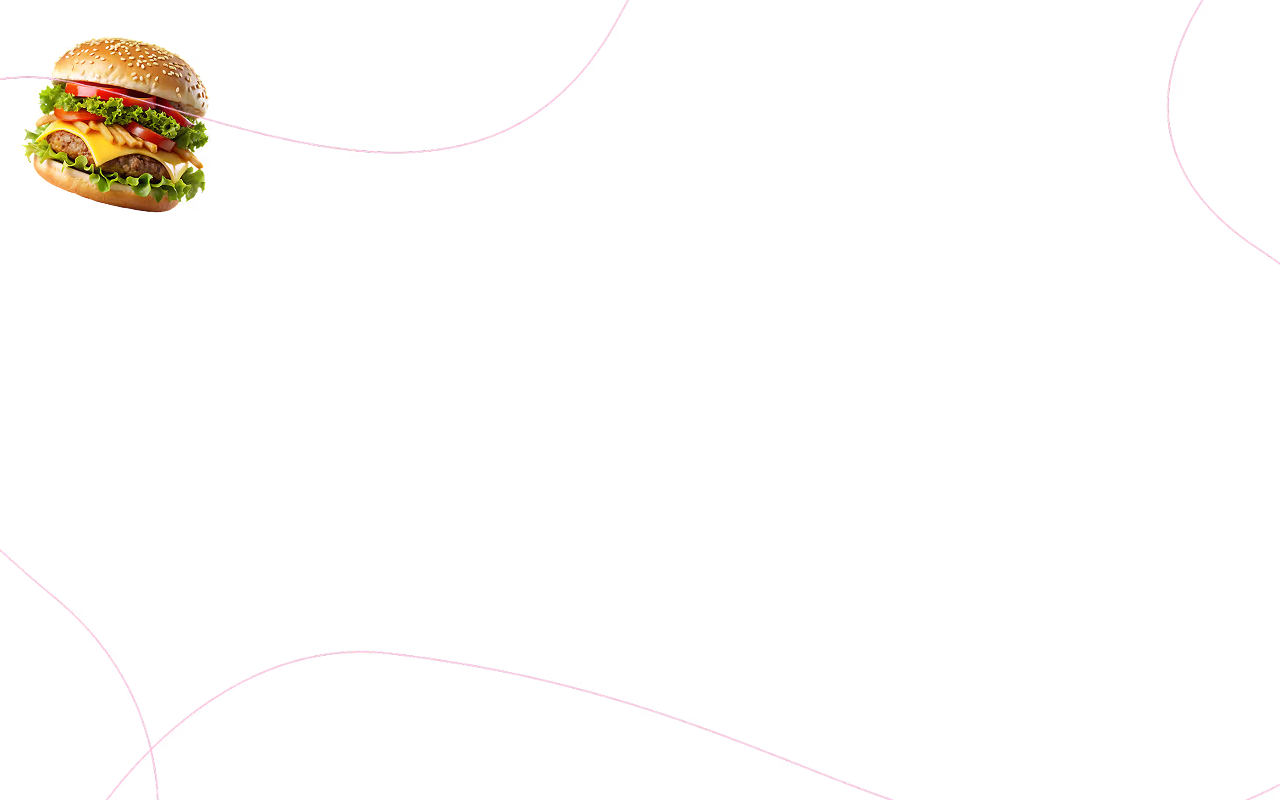
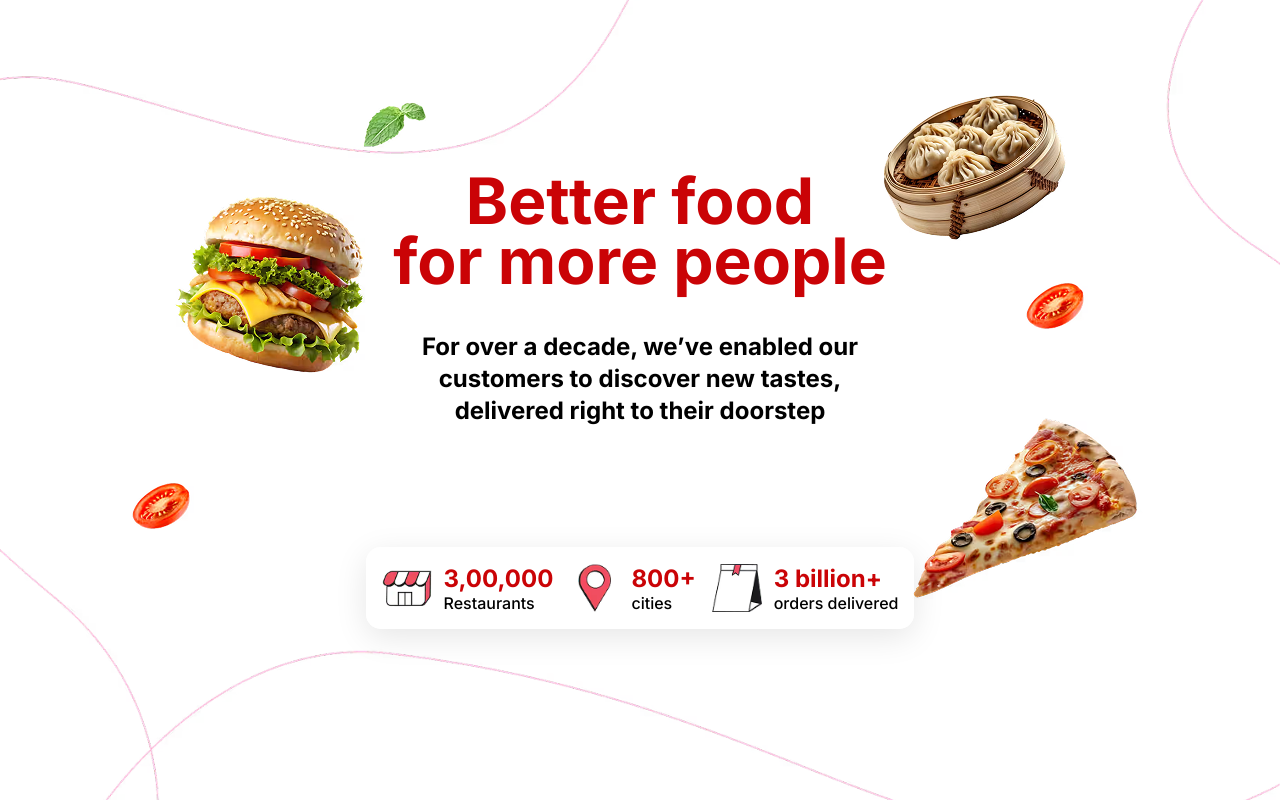
Before and after one commit to shadowrahmat/Food-Banner, a plain HTML site: page index.html in a window 1280 px wide. Drawn offline with Linux system fonts and the light colour scheme.

Commit message:
a new code is full code

```diff
--- a/index.html
+++ b/index.html
@@ -4,15 +4,68 @@
     <meta charset="UTF-8" />
     <meta name="viewport" content="width=device-width, initial-scale=1.0" />
     <title>Food Banner</title>
-    <link rel="stylesheet" href="style/style.css" />
+    <link rel="stylesheet" href="/style/style.css" />
   </head>
   <body>
     <main>
       <div class="image_container">
-        <img src="/images/bg_image.png" alt="bg img" />
+        <img src="./images/bg_image.png" alt="Bg Image" />
       </div>
       <div class="content">
-        <img src="./images/burger.png" alt="" />
+        <img src="./images/burger.png" class="burger" />
+        <img src="./images/tomato.png" class="tomato-1" />
+        <img src="./images/tomato.png" class="tomato-2" />
+        <img src="./images/pizza.png" class="pizza" />
+        <img src="./images/momo.png" class="momo" />
+        <img src="./images/leaf.png" class="leaf" />
+        <div class="center-content">
+          <section class="text-content">
+            <h1>
+              Better food <br />
+              for more people
+            </h1>
+            <p>
+              For over a decade, we’ve enabled our customers to discover new
+              tastes, delivered right to their doorstep
+            </p>
+          </section>
+
+          <section class="info-section">
+            <div class="info-item">
+              <img
+                src="./images/house.png"
+                alt="Restaurant Icon"
+                class="info-icon"
+              />
+              <div class="info-text">
+                <span class="info-number">3,00,000</span>
+                <span class="info-label">Restaurants</span>
+              </div>
+            </div>
+            <div class="info-item">
+              <img
+                src="./images/location.png"
+                alt="Location icon"
+                class="info-icon"
+              />
+              <div class="info-text">
+                <span class="info-number">800+</span>
+                <span class="info-label">cities</span>
+              </div>
+            </div>
+            <div class="info-item">
+              <img
+                src="./images/banner.png"
+                alt="Orders icon"
+                class="info-icon"
+              />
+              <div class="info-text">
+                <span class="info-number">3 billion+</span>
+                <span class="info-label">orders delivered</span>
+              </div>
+            </div>
+          </section>
+        </div>
       </div>
     </main>
   </body>
--- a/style/style.css
+++ b/style/style.css
@@ -1,8 +1,7 @@
 @import url("https://fonts.googleapis.com/css2?family=Inter:ital,opsz,wght@0,14..32,100..900;1,14..32,100..900&display=swap");
-
 * {
   margin: 0;
-  padding: o;
+  padding: 0;
   box-sizing: border-box;
 }
 
@@ -10,20 +9,121 @@ body {
   font-family: "Inter", sans-serif;
   font-optical-sizing: auto;
 }
+
 main {
   position: relative;
   height: 100vh;
   width: 100%;
-}
 
-.image_container {
-  height: 100vh;
-  width: 100%;
-  position: absolute;
-}
-
-.image_container img {
+  .image_container {
     height: 100%;
     width: 100%;
-    object-fit: cover;
+    position: absolute;
+    img {
+      height: 100%;
+      width: 100%;
+      object-fit: cover;
+    }
+  }
+
+  .content {
+    display: flex;
+    height: 100%;
+    width: 100%;
+    justify-content: center;
+    align-items: center;
+
+    .burger {
+      position: absolute;
+      top: 20%;
+      left: 12%;
+    }
+    .tomato-1 {
+      position: absolute;
+      top: 60%;
+      left: 10%;
+    }
+    .tomato-2 {
+      position: absolute;
+      top: 35%;
+      right: 15%;
+    }
+    .pizza {
+      position: absolute;
+      top: 45%;
+      right: 10%;
+    }
+    .momo {
+      position: absolute;
+      top: 6%;
+      right: 15%;
+    }
+    .leaf {
+      position: absolute;
+      top: 12%;
+      left: 28%;
+    }
+
+    .text-content {
+      display: flex;
+      flex-direction: column;
+      align-items: center;
+      margin-bottom: 60px;
+      h1 {
+        font-size: 64px;
+        line-height: 60px;
+        margin-bottom: 40px;
+        text-align: center;
+        color: #ca0306;
+      }
+      p {
+        font-size: 24px;
+        line-height: 32px;
+        font-weight: bold;
+        text-align: center;
+        margin: 0 auto;
+        max-width: 450px;
+      }
+    }
+
+    .info-section {
+      display: flex;
+      margin-top: 120px;
+      justify-content: center;
+      align-items: center;
+      background-color: rgba(255, 255, 255, 0.95);
+      box-shadow: 0 8px 32px rgba(0, 0, 0, 0.1);
+      gap: 16px;
+      padding: 15px;
+      border-radius: 15px;
+      border: 1px solid rgba(255, 255, 255, 0.2);
+
+      .info-item {
+        display: flex;
+        align-items: center;
+        gap: 12px;
+
+        .info-icon {
+          height: 50px;
+          width: 50px;
+          object-fit: contain;
+        }
+
+        .info-text {
+          display: flex;
+          flex-direction: column;
+          .info-number {
+            font-size: 24px;
+            font-weight: bold;
+            color: #ca0306;
+          }
+          .info-label {
+            font-size: 16px;
+            color: black;
+            font-weight: 500;
+          }
+        }
+      }
+    }
+  }
 }
```
